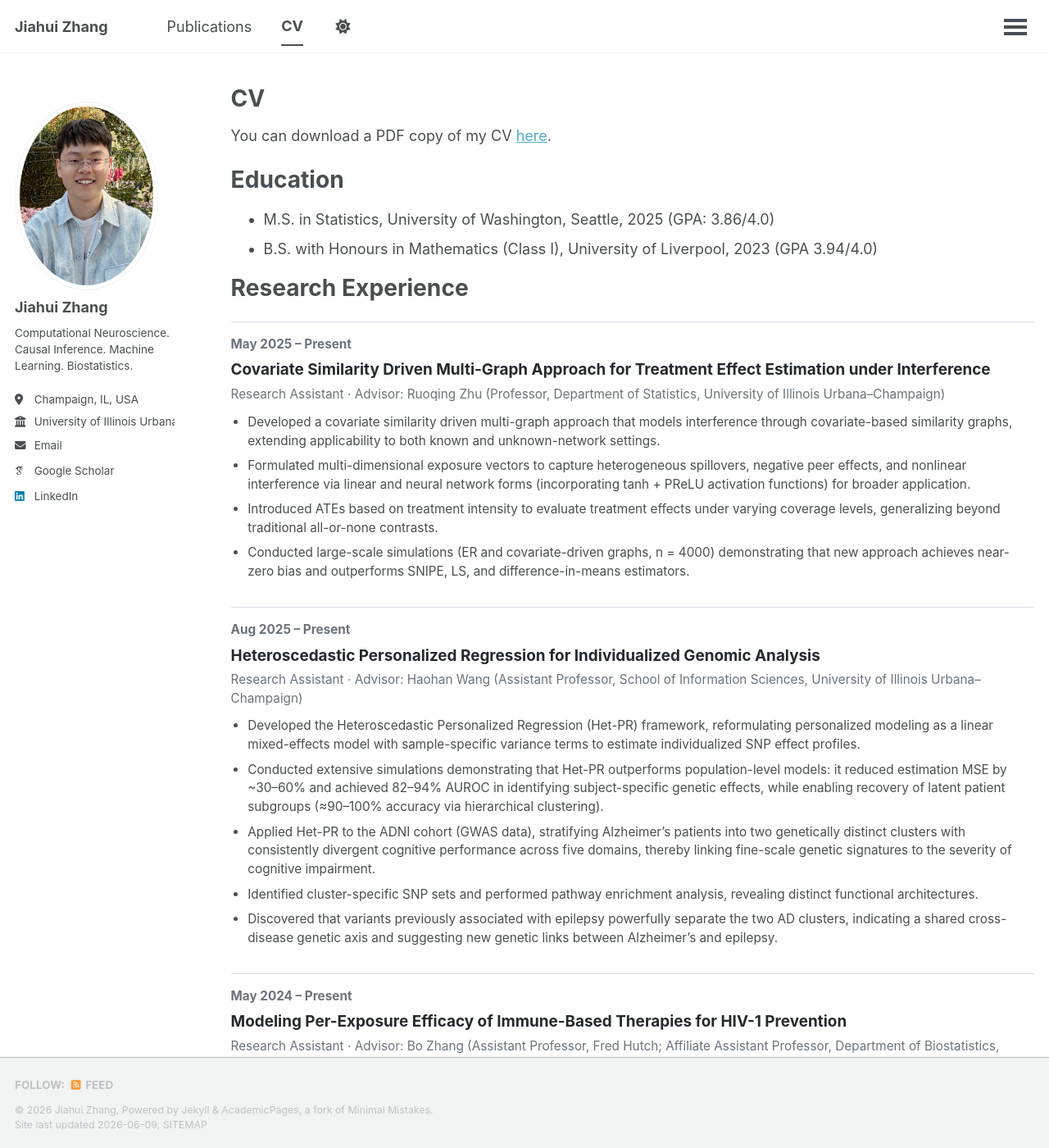
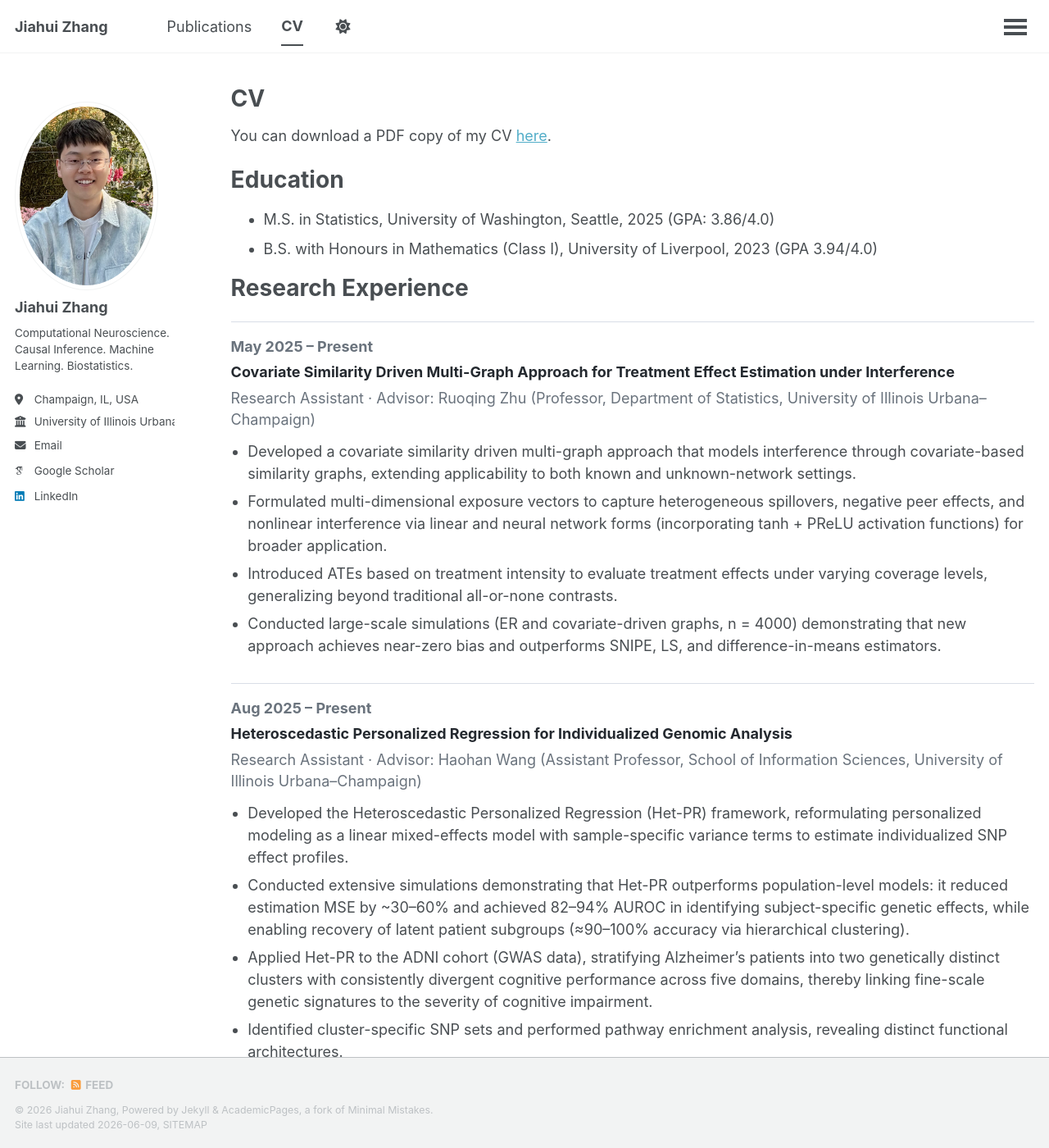
Before and after one commit to zjh688/zjh68688.github.io, a Jekyll site: the page built from _pages/cv.md, in a window 1280 px wide and 1400 px high. Shown: the whole window at 82% size. Built offline with Jekyll 4.4.1, drawn with Linux system fonts in a browser that asks for light colours; some web fonts are replaced; a script that is not in the unit is left out.

Commit message:
Update main.scss

```diff
--- a/assets/css/main.scss
+++ b/assets/css/main.scss
@@ -48,16 +48,21 @@
   border-top: 1px solid #d9dee7;
 }
 
+.cv-exp-date,
+.cv-exp-title,
+.cv-exp-meta,
+.cv-exp li {
+  font-size: 1em;
+}
+
 .cv-exp-date {
   font-weight: 700;
   color: #6a737d;
-  font-size: 0.85em;
   margin-bottom: 0.35rem;
 }
 
 .cv-exp-title {
   margin: 0.1rem 0 0.35rem;
-  font-size: 1.05em;
   line-height: 1.35;
   color: #24292f;
 }
@@ -65,7 +70,6 @@
 .cv-exp-meta {
   margin: 0 0 0.65rem;
   color: #6a737d;
-  font-size: 0.85em;
   line-height: 1.45;
 }
 
@@ -76,6 +80,5 @@
 
 .cv-exp li {
   margin-bottom: 0.4rem;
-  font-size: 0.85em;
   line-height: 1.5;
 }
```
